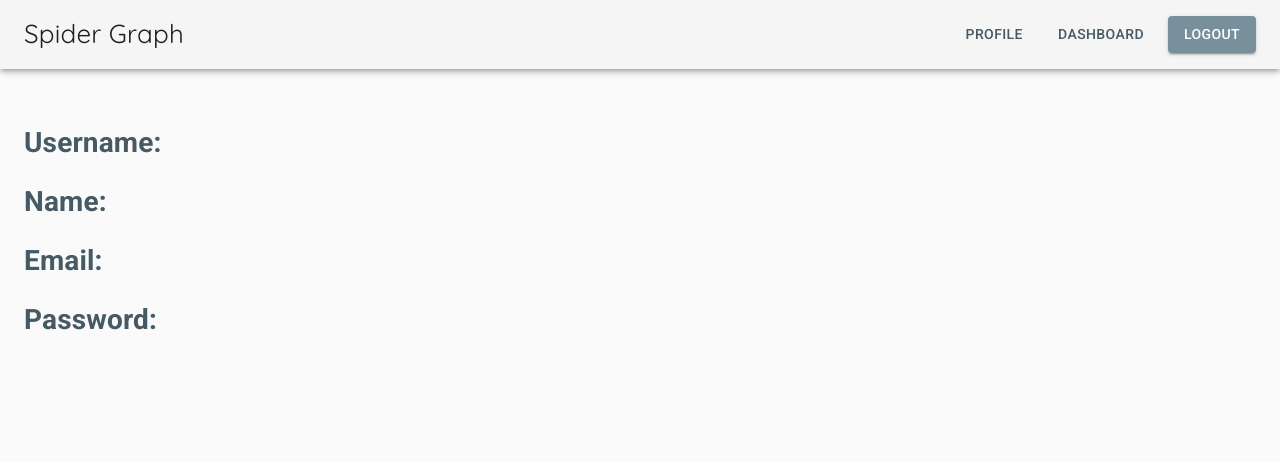
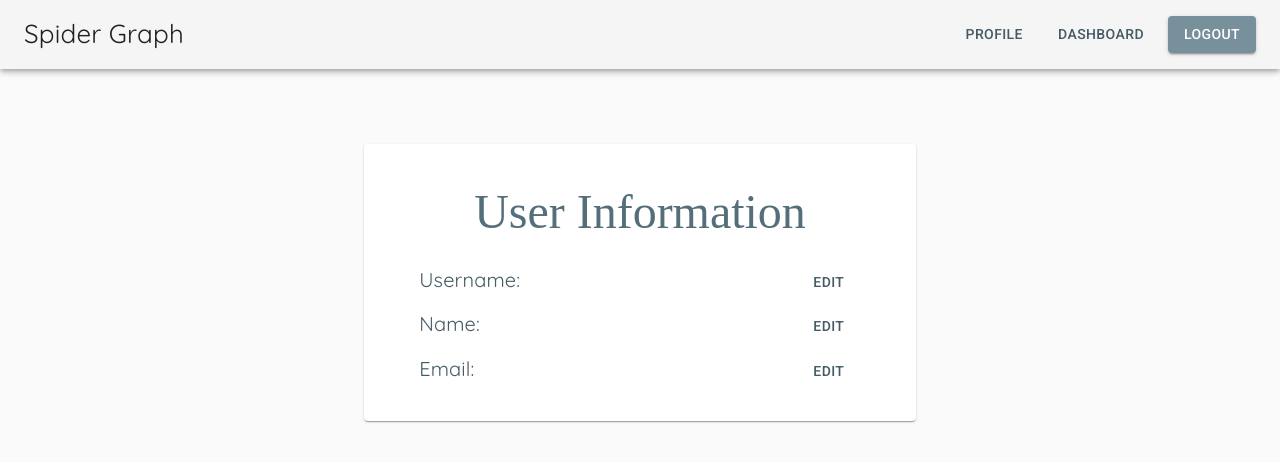
Before and after one commit to Spider-Graph-1/Front-End, a React (Create React App) app: page /profile in a window 1280 px wide. Shown: the top 462 px of the page. Built offline with nearby package versions, Linux system fonts and the light colour scheme; no server answers; sample sign-in values are in the browser's storage; a web font is replaced by a local one; what redux-undo would draw is missing.

Commit message:
Adding some styling

```diff
--- a/src/app/Brett/Profile.js
+++ b/src/app/Brett/Profile.js
@@ -1,12 +1,33 @@
-import React, { useEffect, useState } from 'react';
-import styled from 'styled-components';
+import React from 'react';
+import { useEffect, useState } from 'react';
 import axiosWithAuth from '../../api/utils/axiosWithAuth';
+import {
+  makeStyles,
+  Box,
+  Container,
+  Paper,
+  Typography,
+  Button,
+} from '@material-ui/core';
 
-const Div = styled.div`
-  margin-top: 10%;
-`;
+const useStyles = makeStyles({
+  title: {
+    flexGrow: 1,
+    padding: '1rem',
+  },
+  textArea: {
+    margin: '.5rem 10%',
+    display: 'flex',
+    flexDirection: 'row',
+    flexWrap: 'wrap',
+    justifyContent: 'space-between',
+  },
+});
+
 const Profile = () => {
   const [userData, setUserData] = useState({});
+  const classes = useStyles();
+
   useEffect(() => {
     axiosWithAuth()
       .get(`users/${localStorage.getItem('userId')}`)
@@ -22,12 +43,27 @@ const Profile = () => {
     console.log(userData);
   }, [userData]);
   return (
-    <Div>
-      <h1>Username: {userData.username}</h1>
-      <h1>Name: {userData.name}</h1>
-      <h1>Email: {userData.email}</h1>
-      <h1>Password: {userData.password}</h1>
-    </Div>
+    <Container maxWidth="sm">
+      <Paper elevation={1}>
+        <Box component="div" mt={18} py="1.5rem">
+          <Typography variant="h3" align="center" className={classes.title}>
+            User Information
+          </Typography>
+          <Box className={classes.textArea}>
+            <Typography variant="h6">Username: {userData.username}</Typography>
+            <Button>Edit</Button>
+          </Box>
+          <Box className={classes.textArea}>
+            <Typography variant="h6">Name: {userData.name}</Typography>
+            <Button>Edit</Button>
+          </Box>
+          <Box className={classes.textArea}>
+            <Typography variant="h6">Email: {userData.email}</Typography>
+            <Button>Edit</Button>
+          </Box>
+        </Box>
+      </Paper>
+    </Container>
   );
 };
 
```
